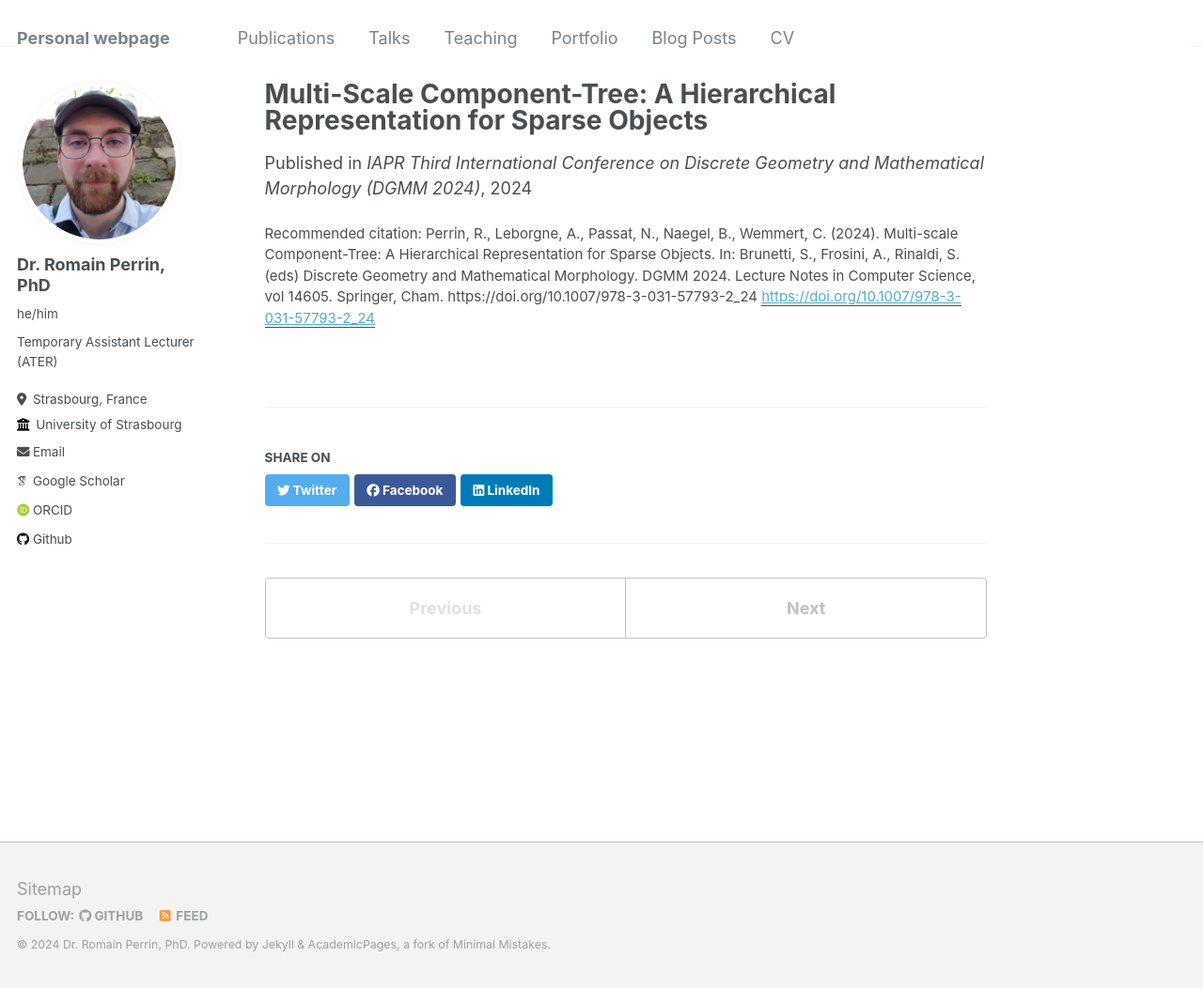
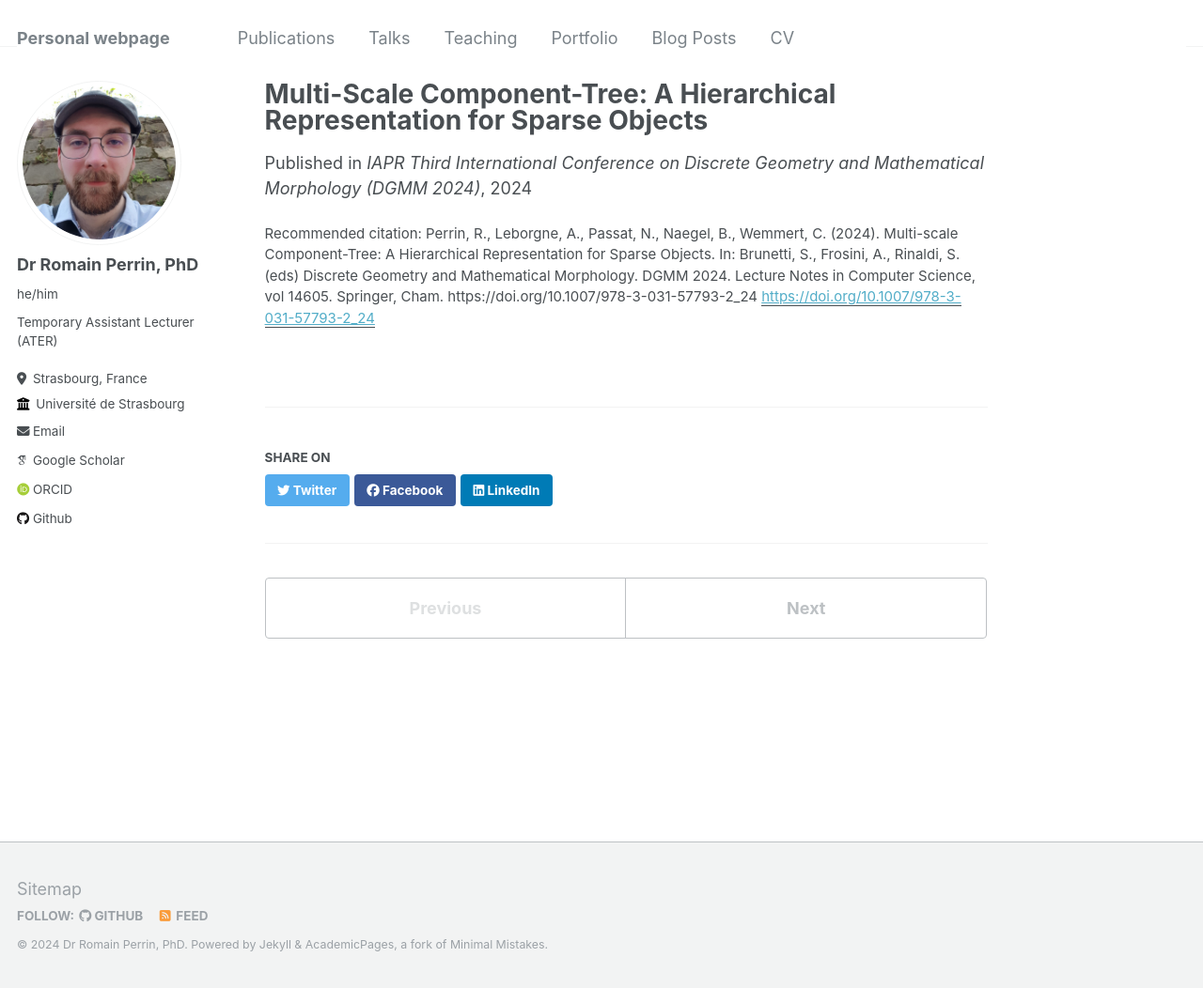
Before and after one commit to Romain96/Romain96.github.io, a Jekyll site: the page built from _publications/2024-DGMM-paper.md, in a window 1280 px wide and 1052 px high. Shown: the whole window at 94% size. Built offline with Jekyll 4.4.1, drawn with Linux system fonts in a browser that asks for light colours; some web fonts are replaced.

```diff
--- a/_config.yml
+++ b/_config.yml
@@ -10,7 +10,7 @@
 locale                   : "en-US"
 title                    : "Personal webpage"
 title_separator          : "-"
-name                     : &name "Dr. Romain Perrin, PhD"
+name                     : &name "Dr Romain Perrin, PhD"
 description              : &description "personal description"
 url                      : https://romain96.github.io/ # the base hostname & protocol for your site e.g. "https://mmistakes.github.io"
 baseurl                  : "" # the subpath of your site, e.g. "/blog"
@@ -22,11 +22,11 @@ repository               : "academicpages/academicpages.github.io"
 author:
   # Biographic information
   avatar           : "profile.png"
-  name             : "Dr. Romain Perrin, PhD"
+  name             : "Dr Romain Perrin, PhD"
   pronouns         : "he/him"
   bio              : "Temporary Assistant Lecturer (ATER)"
   location         : "Strasbourg, France"
-  employer         : "University of Strasbourg"
+  employer         : "Université de Strasbourg"
   uri              : # URL
   email            : "romain.perrin@unistra.fr"
 
--- a/_publications/2024-DGMM-paper.md
+++ b/_publications/2024-DGMM-paper.md
@@ -2,7 +2,7 @@
 title: "Multi-Scale Component-Tree: A Hierarchical Representation for Sparse Objects"
 collection: publications
 permalink: /publication/2024-DGMM-paper
-excerpt: 'This paper is about the definition of a multi-scale extension to the concept of component-tree for a more efficient representation of images with a certain sparsity of objects.'
+excerpt: ''
 date: 2024-04-18
 venue: 'IAPR Third International Conference on Discrete Geometry and Mathematical Morphology (DGMM 2024)'
 paperurl: 'https://doi.org/10.1007/978-3-031-57793-2_24'
```
Also changed, not shown: _publications/2024-ICPR-paper.md (+1 -1 lines), _publications/2024-ISBI-paper.md (+1 -1 lines), _talks/2019-08-Master2Internship-talk.md (added, +13 -0 lines), 1 other file.
